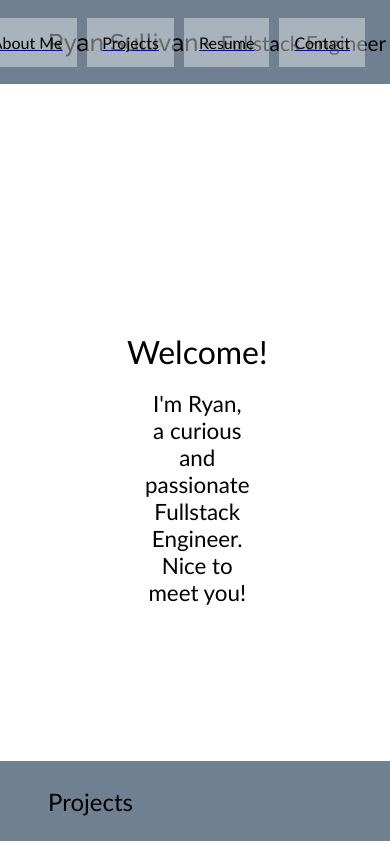
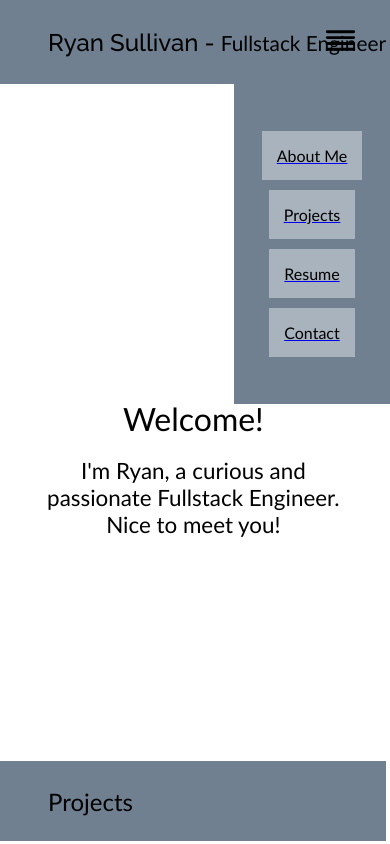
Before and after one commit to ryanCodes92109/newPersonalWebsite, a React (Create React App) app: page /projects in a window 390 px wide. Built offline with nearby package versions, Linux system fonts and the light colour scheme; the HTML template or start-up script is replaced by a standard one.

Commit message:
mobile optimization

```diff
--- a/src/App.css
+++ b/src/App.css
@@ -24,3 +24,11 @@ overflow-y:scroll;
   margin:auto;
 
 }
+
+@media ( max-width:633px) {
+  .App {
+    width:99vw;
+    /* border:5px solid black; */
+    overflow-x:hidden;
+  }
+}
--- a/src/components/aboutMe/AboutMe.css
+++ b/src/components/aboutMe/AboutMe.css
@@ -22,7 +22,8 @@
     }
 
     .briefIntro {
-
+        width:80vw;
+        /* margin:auto; */
     }
 
     #aboutMeWelcome {
--- a/src/components/contact/contact.css
+++ b/src/components/contact/contact.css
@@ -13,3 +13,14 @@
     left:3rem;
     font-size: 1.5rem;
 }
+
+@media (max-width:633px) {
+    .contactContainer {
+        display:flex;
+        justify-content: space-between;
+        flex-direction:column;
+        height:25rem;
+        width:99vw;
+        border:5px solid black;
+    }
+}
--- a/src/components/navbar/Navbar.css
+++ b/src/components/navbar/Navbar.css
@@ -12,12 +12,7 @@
     color:black;
   }
 
-  @media (max-width:633px) {
-    .header {
-      height:10vh;
-      width:100vw;
-    }
-  }
+
 
   .navbarActive {
     display:flex;
@@ -27,11 +22,11 @@
     justify-content:center;
     position:absolute;
     transition: 500ms;
-    right:.2rem;
+    right:4rem;
 
   }
 
-  .navbarHidden { display:flex;
+  .navbarHidden {
     display:flex;
     width:20rem;
     height:8vh;
@@ -83,3 +78,34 @@
    width:2.5vw;
    height:2.5vh;
   }
+
+  @media (max-width:633px) {
+    /* .header {
+      height:10vh;
+      width:100vw;
+    } */
+
+    .navbarActive {
+      display:flex;
+      flex-direction:column;
+      position:absolute;
+      top:10vh;
+      right:0;
+      width:40vw;
+      height:20rem;
+      /* background-color: rgba(113,126,142, .5); */
+      background-color:slategrey;
+    }
+
+    .navbarHidden {
+      display:flex;
+      flex-direction:column;
+      position:absolute;
+      top:3vh;
+      right:-100vw;;
+      width:70vw;
+      height:20rem;
+      background-color: rgba(113,126,142, .5);
+    }
+
+  }
--- a/src/components/navbar/Navbar.js
+++ b/src/components/navbar/Navbar.js
@@ -16,27 +16,27 @@ const Navbar = () => {
       <span className='titleText'>Ryan Sullivan - <span className='fullstackTitle'>Fullstack Engineer</span></span>
         <div className= {sidebar ? 'navbarActive' :'navbarHidden'}>
 
-          <a href='#aboutMeNavId'>
+          <a href='#aboutMeNavId' onClick={showSidebar}>
             <li className='navbutton' >About Me</li>
           </a>
 
-          <a href='#projectsNavId'>
+          <a href='#projectsNavId' onClick={showSidebar}>
             <li className='navbutton' >Projects</li>
           </a>
 
-          <a href='#resumeNavId'>
-            <li className='navbutton' >Resume</li>
+          <a href='#resumeNavId' onClick={showSidebar}>
+            <li id= 'resumeNavMobileId' className='navbutton' >Resume</li>
           </a>
 
-          <a href='#contactNavId'>
+          <a href='#contactNavId' onClick={showSidebar}>
             <li className='navbutton' >Contact</li>
           </a>
 
         </div>
-{/*
+
         <Link to='#' className='menuIcon'>
          <FiAlignJustify onClick={showSidebar} size={35}/>
-       </Link>  */}
+       </Link>
     </div>
   )
 }
--- a/src/components/projects/Projects.css
+++ b/src/components/projects/Projects.css
@@ -74,17 +74,48 @@
     font-size:1.2rem;
 }
 
-@media ( max-midth:633px) {
+@media ( max-width:633px) {
     .projectsContainer {
-        height:80vh;
-        width:80vw;
+        /* overflow:none; */
+        display:flex;
+        height:150rem;
+        /* visibility:hidden; */
     }
 
     .projectCardParent {
-        visibility: hidden;
+        display:flex;
+        flex-direction:column;
+        justify-content:flex-start;
+        /* align-items: center; */
+        width:90vw;
+        overflow-x:hidden;
+
     }
 
     .projectCard {
-        width:33%
+        width:65%;
+        margin-right:5rem;
+
+        margin:auto;
+        overflow:none;
+    }
+
+
+    .projectImage {
+    /* visibility:none; */
+    width:60vw;
+    height:30vh;
+
+    }
+
+    span.projectHeaderText {
+        /* visibility:none; */
+    }
+
+    .projectHeader {
+        /* visibility:none; */
+        position:relative;
+        top:0;
+
     }
 }
--- a/src/components/resume/Resume.css
+++ b/src/components/resume/Resume.css
@@ -35,11 +35,12 @@ iframe {
   }
 
   .resumeContainer {
-    visibility:hidden;
+    /* visibility:hidden; */
+    width:100vw;
   }
 
   .resumeHeader {
-    visibility:hidden;
+    /* visibility:hidden; */
   }
 
 }
```
